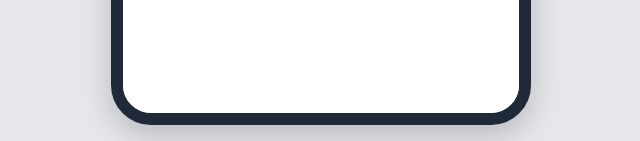
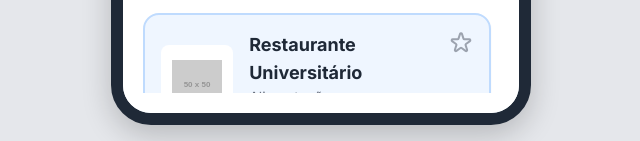
Before and after one commit to andrefelipedesantana/MVP-UFS-, a plain HTML site: page index.html in a window 1280 px wide. Both pictures are taken after a click on the button "SERVIÇOS". Shown: the part 787-928 px from the top of the page, without its empty margins (319-959 px from the left). Drawn offline with nearby package versions, Linux system fonts and the light colour scheme; placeholder pictures from the web are drawn by us.

Commit message:
Update index.html

```diff
--- a/index.html
+++ b/index.html
@@ -23,6 +23,7 @@
             overflow: hidden;
             position: relative;
             background-color: #f0f8ff; /* Fundo azul claro */
+
         }
         .screen {
             width: 100%;
@@ -125,7 +126,7 @@
 
                 <h3 class="text-xl font-bold text-gray-800 mb-4">Serviços Populares</h3>
 
-                <div id="services-list" class="overflow-y-auto max-h-[calc(100vh-520px)] pb-4 pr-2">
+                <div id="services-list" class="overflow-y-auto max-h-[400px] pb-4 pr-2">
                     <div class="service-card bg-blue-50 border-2 border-blue-200 rounded-2xl p-4 flex items-center mb-4 shadow-sm" data-category="lazer" data-service-id="natacao">
                         <div class="w-20 h-20 bg-white rounded-lg flex items-center justify-center mr-4">
                             <img src="https://placehold.co/50x50/3498db/ffffff?text=🏊" alt="Ícone Natação">
```
